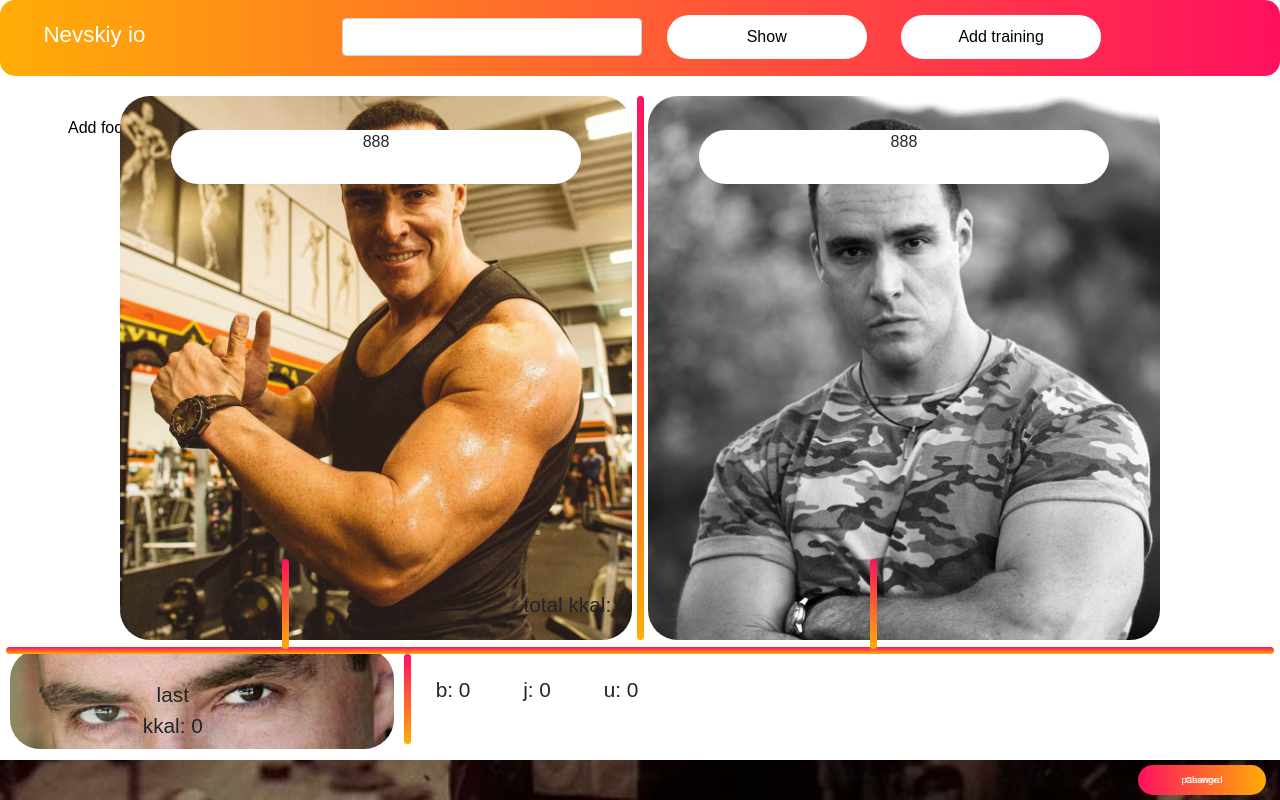
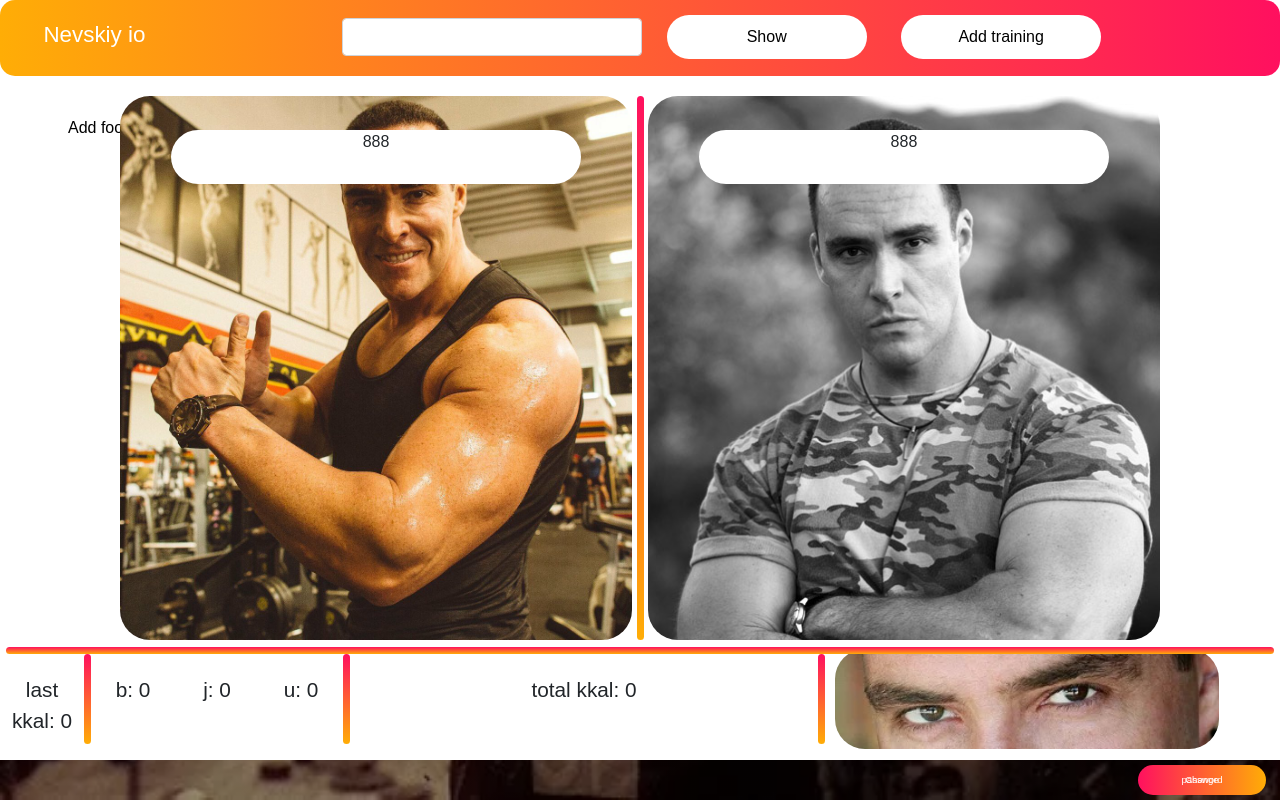
Before and after one commit to SpacePalm/Nivskiy-io, a plain HTML site: page templates/main.html in a window 1280 px wide. Drawn offline with nearby package versions, Linux system fonts and the light colour scheme; sample sign-in values are in the browser's storage.

Commit message:
one more finally fixes

```diff
--- a/static/styles/style.css
+++ b/static/styles/style.css
@@ -6,7 +6,7 @@
 .hero{
     height: 100%;
     width: 100%;
-    background-image: linear-gradient(rgba(0,0,0,0.4), rgba(0,0,0,0.4)), url(/Nivskiy-io/static/images/uzn_15157700962.jpg);
+    background-image: linear-gradient(rgba(0,0,0,0.4), rgba(0,0,0,0.4)), url(../images/uzn_15157700962.jpg);
     background-position: center;
     background-size: cover;
     position: absolute;
@@ -227,7 +227,7 @@ span{
 }
 .eye-block{
 
-    background: url(/Nivskiy-io/static/images/360.jpg) no-repeat;
+    background: url(../images/360.jpg) no-repeat;
     background-size: cover;
     width: 30%;
     height: 100px;
--- a/templates/main.html
+++ b/templates/main.html
@@ -42,17 +42,17 @@
                 <div class="border-top-block"></div>
                 <br>
                 <div class="info-line">
-                    <div class="eye-block"></div>
-                    <div class="kkal-block" id="last-kkal" style="height: 30px; margin: 25px 11%; position: absolute;" >last kkal: 0</div>
+
+                    <div class="kkal-block" id="last-kkal">last kkal: 0</div>
                     <div class="border-block-line"></div>
 
                     <div class="kkal-block" id="summ-b">b: 0</div>
                     <div class="kkal-block" id="summ-j">j: 0</div>
                     <div class="kkal-block" id="summ-u">u: 0</div>
-                    <div class="border-block-line" style="margin: -95px 22%; position: absolute;"></div>
-                    <div class="kkal-block" id="sum-kkal" style="height: 60px; margin: -65px 23%; position: absolute; width: 44%;" >total kkal: 0 </div>
-                    <div class="border-block-line" style="margin: -95px 68%; position: absolute;"></div>
-
+                    <div class="border-block-line" style="right: 0;"></div>
+                    <div class="kkal-block" id="sum-kkal" style="width: 35%;" >total kkal: 0 </div>
+                    <div class="border-block-line" sstyle="right: 0;"></div>
+                    <div class="eye-block"></div>
                 </div>
 
             </div>
```
